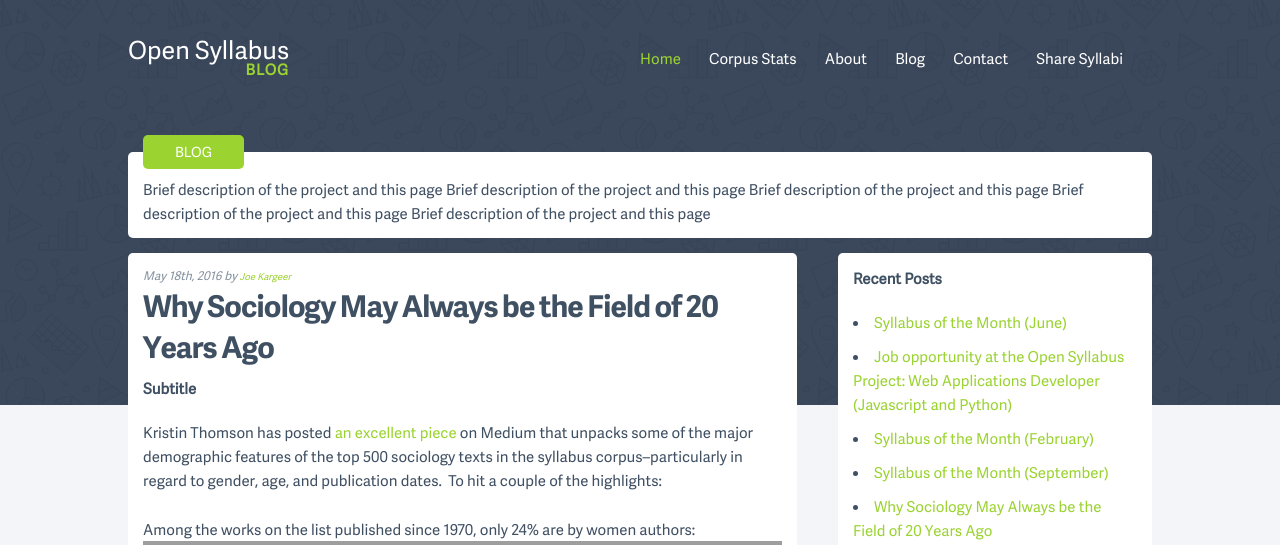
After one commit to frabaglia/osp-blog-client, a PHP site: page /article.php in a window 1280 px wide. The commit adds this page. Shown: the top 545 px of the page. Run offline with PHP 8.4, Linux system fonts and the light colour scheme; some libraries are stand-ins or nearby versions; grey boxes are pictures that could not be loaded.

Commit message:
Article.php y css

```diff
--- /dev/null
+++ b/article.php
@@ -0,0 +1,96 @@
+<?php require("header.php") ?>
+<div class="main-layout">
+	<div class="container u-max-width-l">
+		<section>
+			<div class="content">
+				<div class="button-container">
+					<div class="button-title-left">
+						<div>BLOG</div>
+					</div>
+					<div class="title-box">
+						<p> Brief description of the project and this page Brief description of the project and this page Brief description of the project and this page Brief description of the project and this page Brief description of the project and this page
+						</p>
+					</div>
+				</div>
+				<div class="content-no-title">
+					<div class="row">
+						<div class="eight columns left-content">
+							<div class="post-content">
+								<p class="post-date">May 18th, 2016 by <span class="post-author">Joe Kargeer</span>
+								</p>
+								<h4 class="post-title">Why Sociology May Always be the Field of 20 Years Ago</h4>
+								<h6 class="post-subtitle"> Subtitle </h6>
+								<div class="post-content">
+									<p>Kristin Thomson has posted <a href="https://medium.com/@kristinthomson/a-brief-analysis-of-class-assignments-814c6b3bca99#.mv8igzixo">an excellent piece</a> on Medium that unpacks some of the major demographic features of the top 500 sociology texts in the syllabus corpus–particularly in regard to gender, age, and publication dates.&nbsp; To hit a couple of the highlights:</p>
+									<p>Among the works on the list published since 1970, only 24% are by women authors:<img class="alignleft wp-image-1362" src="http://opensyllabusproject.org/wp-content/uploads/2016/05/Screen-Shot-2016-05-18-at-12.07.20-PM-1024x376.png" alt="Screen Shot 2016-05-18 at 12.07.20 PM" width="779" height="286" srcset="http://opensyllabusproject.org/wp-content/uploads/2016/05/Screen-Shot-2016-05-18-at-12.07.20-PM-1024x376.png 1024w, http://opensyllabusproject.org/wp-content/uploads/2016/05/Screen-Shot-2016-05-18-at-12.07.20-PM-300x110.png 300w, http://opensyllabusproject.org/wp-content/uploads/2016/05/Screen-Shot-2016-05-18-at-12.07.20-PM-768x282.png 768w" sizes="(max-width: 779px) 100vw, 779px"/>
+									</p>
+									<p>
+										The periodization of the list also yields interesting results.&nbsp; Sociology is predominantly a field built around 20-30 year old texts–a lag that possibly reflects some combination of generational seniority in the field (everyone teaches the major early works by senior figures) and perhaps a relevance horizon beyond which works no longer seem to speak to current issues.</p>
+									<p>
+										<img class="wp-image-1363 alignnone" src="http://opensyllabusproject.org/wp-content/uploads/2016/05/Screen-Shot-2016-05-18-at-12.16.04-PM-1024x895.png" alt="Screen Shot 2016-05-18 at 12.16.04 PM" width="779" height="680" srcset="http://opensyllabusproject.org/wp-content/uploads/2016/05/Screen-Shot-2016-05-18-at-12.16.04-PM-1024x895.png 1024w, http://opensyllabusproject.org/wp-content/uploads/2016/05/Screen-Shot-2016-05-18-at-12.16.04-PM-300x262.png 300w, http://opensyllabusproject.org/wp-content/uploads/2016/05/Screen-Shot-2016-05-18-at-12.16.04-PM-768x671.png 768w" sizes="(max-width: 779px) 100vw, 779px"/>
+									</p>
+									<p>This really whets my appetite for the day when we can do this natively in the Syllabus Explorer, across any combination of fields and texts.&nbsp; The whole piece is worth a look.</p>
+								</div>
+							</div>
+							<div class="post-navigation">
+								<a class="navigation-link">
+									← Previous post </a>
+								<span> | </span>
+								<a class="navigation-link"> Blog home </a>
+								<span> | </span>
+								<a class="navigation-link"> Next post → </a>
+							</div>
+						</div>
+						<div class="four columns right-content sidebar">
+							<div class="row">
+								<div class="twelve columns">
+									<div id="recent-posts-3" class="widget widget_recent_entries">
+										<h6 class="sidebar-title">Recent Posts</h6>
+										<ul>
+											<li>
+												<a href="http://opensyllabusproject.org/syllabus-of-the-month-june/">Syllabus of the Month (June)</a>
+											</li>
+											<li>
+												<a href="http://opensyllabusproject.org/job-opportunity-at-the-open-syllabus-project-web-applications-developer-javascript-and-python/">Job opportunity at the Open Syllabus Project: Web Applications Developer (Javascript and Python)</a>
+											</li>
+											<li>
+												<a href="http://opensyllabusproject.org/syllabus-of-the-month-february/">Syllabus of the Month (February)</a>
+											</li>
+											<li>
+												<a href="http://opensyllabusproject.org/syllabus-of-the-month-september/">Syllabus of the Month (September)</a>
+											</li>
+											<li>
+												<a href="http://opensyllabusproject.org/why-sociology-may-always-be-the-field-of-20-years-ago/">Why Sociology May Always be the Field of 20 Years Ago</a>
+											</li>
+											<li>
+												<a href="http://opensyllabusproject.org/osp-at-two-months/">The OSP at Two Months</a>
+											</li>
+											<li>
+												<a href="http://opensyllabusproject.org/syllabus-of-the-month-jan-2016/">Syllabus of the Month (Jan 2016)</a>
+											</li>
+										</ul>
+									</div>
+								</div>
+							</div>
+							<div class="row">
+								<div class="twelve columns">
+									<h6 class="sidebar-title">News, Press, etc.</h1>
+									<div class="textwidget">
+										<div class="fb-page fb_iframe_widget" data-href="https://www.facebook.com/opensyllabusproject/" data-tabs="timeline" data-width="350" data-height="1200" data-small-header="false" data-adapt-container-width="true" data-hide-cover="false" data-show-facepile="false" fb-xfbml-state="rendered" fb-iframe-plugin-query="adapt_container_width=true&amp;app_id=&amp;container_width=350&amp;height=1200&amp;hide_cover=false&amp;href=https%3A%2F%2Fwww.facebook.com%2Fopensyllabusproject%2F&amp;locale=en_US&amp;sdk=joey&amp;show_facepile=false&amp;small_header=false&amp;tabs=timeline&amp;width=350">
+											<span style="vertical-align: bottom; width: 350px; height: 1200px;">
+												<iframe name="f206a7686b67cc" width="350px" height="1200px" frameborder="0" allowtransparency="true" allowfullscreen="true" scrolling="no" title="fb:page Facebook Social Plugin" src="https://www.facebook.com/v2.5/plugins/page.php?adapt_container_width=true&amp;app_id=&amp;channel=http%3A%2F%2Fstaticxx.facebook.com%2Fconnect%2Fxd_arbiter%2Fr%2FXBwzv5Yrm_1.js%3Fversion%3D42%23cb%3Df1104eb2c04c94%26domain%3Dopensyllabusproject.org%26origin%3Dhttp%253A%252F%252Fopensyllabusproject.org%252Ff27c1675a406db8%26relation%3Dparent.parent&amp;container_width=350&amp;height=1200&amp;hide_cover=false&amp;href=https%3A%2F%2Fwww.facebook.com%2Fopensyllabusproject%2F&amp;locale=en_US&amp;sdk=joey&amp;show_facepile=false&amp;small_header=false&amp;tabs=timeline&amp;width=350" style="border: none; visibility: visible; width: 350px; height: 1200px;" class="facebook-iframe">
+												</iframe>
+											</span>
+										</div>
+									</div>
+								</div>
+							</div>
+						</div>
+					</div>
+
+				</div>
+			</div>
+		</section>
+	</div>
+</div>
+<?php require("fotter.php") ?>
--- a/style.css
+++ b/style.css
@@ -7,6 +7,12 @@ body {
 img{
 	max-width: 100%;
 }
+
+a {
+	color: #9bd331;
+	text-decoration: none;
+}
+
 @font-face {
   font-family: 'Adelle Sans W01 Regular';
   src: url('fonts/7ff3a37e1e7b7ffa2fd8845f7351d0bc.67896fc4.woff2') format('woff2');
@@ -46,6 +52,7 @@ img{
     padding: 0;
 }
 }
+
 
 /*****header*****/
 .header-landing {
@@ -105,7 +112,7 @@ ol, ul {
 }
 
 ul {
-    list-style: circle inside;
+    list-style: inside;
 }
 
 .navbar ul li {
@@ -314,16 +321,40 @@ li {
     line-height: 34px;
     text-align: center;
     font-size: 14px;
-    margin-left: 1em;
+    margin-left: 0;
 }
 
-.container-navbar {
+/*****body****/
+.title-box, .container-navbar, .left-content, .right-content, .button-title-left {
+	padding-left: 1em;
+	padding-right: 1em;
+}
+
+.title-box, .container-navbar, .left-content, .right-content {
     background-color: #fff;
     padding-top: 34px;
     border-radius: 5px;
 }
 
-/*********/
+.left-content, .right-content {
+    padding-top: 13px;
+	padding-bottom: 13px;
+}
+
+.title-box {
+	background-color: #fff;
+	border-radius: 5px;
+	padding-top: 25px;
+    padding-bottom: 13px;
+}
+
+.title-box p {
+	margin: 0;
+}
+
+.content-no-title{
+	margin-top: 1em;
+}
 
 .landing{
 	margin: 3em 0;
@@ -332,6 +363,11 @@ li {
 .centeredImg{
 	display: block;
     margin: 0 auto;
+}
+
+.margin-content {
+	margin-left: 1em!important;
+    margin-right: 1em!important;
 }
 
 /***fotter***/
@@ -427,9 +463,47 @@ li {
 .subtitle{
 	font-weight: bold;
 }
+
+
 /***skeleton extension***/
 
 .u-max-width-l {
   max-width: 1124px;
   box-sizing: border-box;
 }
+
+/**post**/
+
+.post-date, .post-author {
+	margin: 0;
+    color: #85919f;
+	font-size: 0.8em;
+    font-style: italic;
+}
+
+.post-author {
+	color: #9bd331;
+}
+
+.post-title {
+    display: flex;
+}
+
+.post-title {
+    font-family: Adelle Sans W01 Bold;
+    margin-bottom: 1rem;
+}
+
+.post-subtitle{ font-weight: bold; }
+
+.navigation-link{
+	color: #9bd331;
+}
+
+.facebook-iframe{
+	max-width: 100%;
+}
+
+.sidebar-title{
+	font-weight: bold;
+}
```
Also changed, not shown: about.php (+1 -13 lines), index.php (+3 -5 lines).
